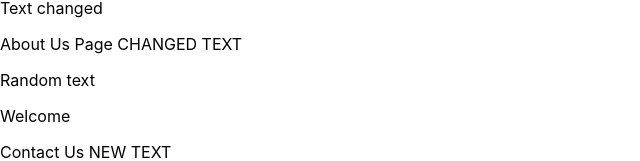
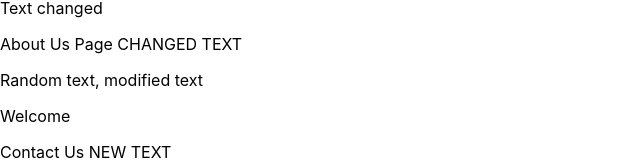
Before and after one commit to shanbiswas/github-actions-cicd-react-app, a React (Create React App) app: page / in a window 1280 px wide. Shown: the part 198-359 px from the top of the page, without its empty margins (0-640 px from the left). Built offline with nearby package versions, Linux system fonts and the light colour scheme.

Commit message:
about us page text change

```diff
--- a/src/AboutUs.js
+++ b/src/AboutUs.js
@@ -4,7 +4,7 @@ const AboutUs = () => {
   return (
     <div className="App">
       <p>About Us Page CHANGED TEXT</p>
-      <p>Random text</p>
+      <p>Random text, modified text</p>
       <p>Welcome</p>
     </div>
   );
```
